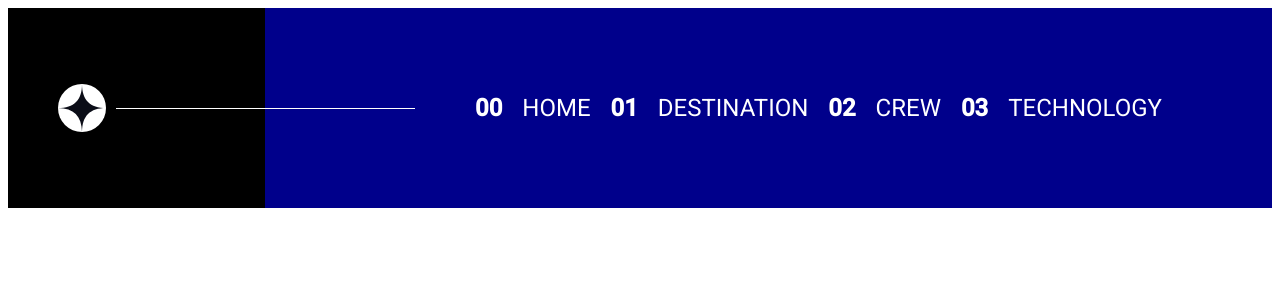
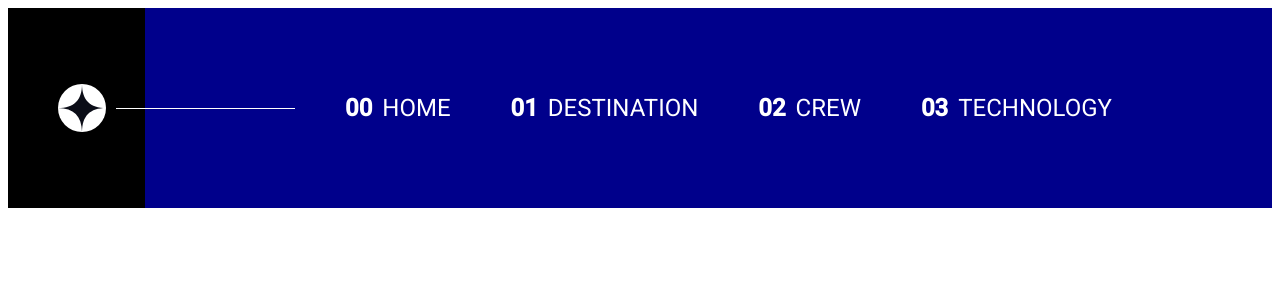
Before and after one commit to valekuro/PlanetzProject, a React (Create React App) app: page / in a window 1280 px wide. Shown: the top 300 px of the page. Built offline with nearby package versions, Linux system fonts and the light colour scheme.

Commit message:
fix cafonate

```diff
--- a/public/styles.css
+++ b/public/styles.css
@@ -3,17 +3,3 @@
 body {
   font-family: "Roboto";
 }
-
-.numbers {
-  font-weight: 800;
-}
-
-.title {
-  cursor: pointer;
-}
-
-.title:hover {
-  padding: 82px 0;
-  border-bottom: 3px solid white;
-  margin-top: 3px;
-}
--- a/src/components/navbar/index.tsx
+++ b/src/components/navbar/index.tsx
@@ -25,6 +25,10 @@ const NavbarWrapper = styled.div`
   z-index: 0;
 `;
 
+const MyNumberSpan = styled.span`
+  font-weight: 800;
+`;
+
 const MySpan = styled.span`
   margin: 0 10px;
   padding: 70px 0;
@@ -40,28 +44,38 @@ const MyLine = styled.div`
   z-index: 1;
 `;
 
+const TitleContainer = styled.div`
+  cursor: pointer;
+  margin-right: 50px;
+  &:hover {
+    padding: 82px 0;
+    border-bottom: 3px solid white;
+    margin-top: 3px;
+  }
+`;
+
 const Navbar = () => {
   return (
     <BigWrapper>
       <img style={{ marginLeft: "50px" }} src={logo} alt="logo" />
       <MyLine />
       <NavbarWrapper>
-        <div className="title">
-          <MySpan className="numbers">00</MySpan>
+        <TitleContainer>
+          <MyNumberSpan>00</MyNumberSpan>
           <MySpan>HOME</MySpan>
-        </div>
-        <div className="title">
-          <MySpan className="numbers">01</MySpan>
+        </TitleContainer>
+        <TitleContainer>
+          <MyNumberSpan>01</MyNumberSpan>
           <MySpan>DESTINATION</MySpan>
-        </div>
-        <div className="title">
-          <MySpan className="numbers">02</MySpan>
+        </TitleContainer>
+        <TitleContainer>
+          <MyNumberSpan>02</MyNumberSpan>
           <MySpan>CREW</MySpan>
-        </div>
-        <div className="title">
-          <MySpan className="numbers">03</MySpan>
+        </TitleContainer>
+        <TitleContainer>
+          <MyNumberSpan>03</MyNumberSpan>
           <MySpan>TECHNOLOGY</MySpan>
-        </div>
+        </TitleContainer>
       </NavbarWrapper>
     </BigWrapper>
   );
```
